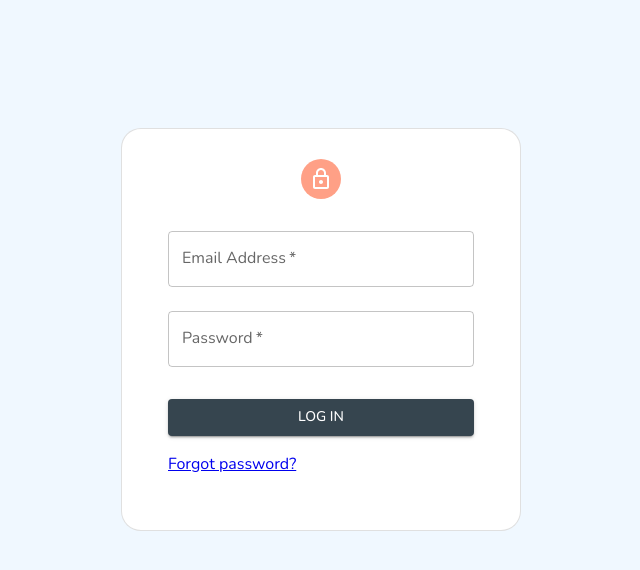
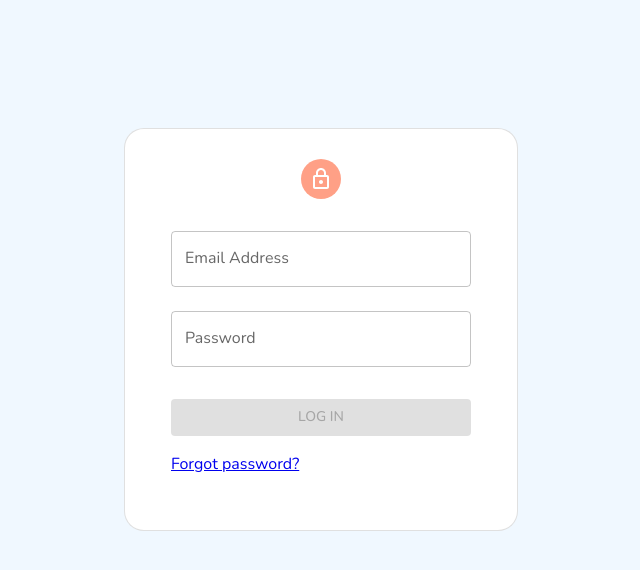
Before and after one commit to open-cafe/vite.employe-management-system, a React (Vite) app: page /login in a window 1280 px wide. Shown: the top 570 px of the page, without its empty margins (319-959 px from the left). Built offline with nearby package versions, Linux system fonts and the light colour scheme; no server answers.

Commit message:
added hook-form

```diff
--- a/package.json
+++ b/package.json
@@ -16,6 +16,8 @@
   "dependencies": {
     "@emotion/react": "^11.10.6",
     "@emotion/styled": "^11.10.6",
+    "@hookform/devtools": "^4.3.1",
+    "@hookform/resolvers": "^3.1.0",
     "@mui/icons-material": "^5.11.16",
     "@mui/material": "^5.12.3",
     "@mui/x-date-pickers": "^6.4.0",
@@ -31,7 +33,9 @@
     "prettier": "^2.8.8",
     "react": "^18.2.0",
     "react-dom": "^18.2.0",
-    "react-router-dom": "^6.10.0"
+    "react-hook-form": "^7.44.3",
+    "react-router-dom": "^6.10.0",
+    "yup": "^1.2.0"
   },
   "devDependencies": {
     "@testing-library/jest-dom": "^5.16.5",
--- /dev/null
+++ b/src/containers/ChangePassword/changePasswordSchema.ts
@@ -0,0 +1,18 @@
+import * as yup from 'yup';
+
+const changePasswordSchema = yup.object({
+  oldPassword: yup.string().required('This field is required'),
+  newPassword: yup
+    .string()
+    .required('Add your new password')
+    .matches(
+      /^.*(?=.{8,})((?=.*[!@#$%^&*()\-_=+{};:,<.>]){1})(?=.*\d)((?=.*[a-z]){1})((?=.*[A-Z]){1}).*$/,
+      'Password should have atleast 8 characters'
+    ),
+  confirmPassword: yup
+    .string()
+    .oneOf([yup.ref('newPassword')], 'Your passwords do not match.')
+    .required('Confirm your password'),
+});
+
+export default changePasswordSchema;
--- a/src/containers/ChangePassword/index.tsx
+++ b/src/containers/ChangePassword/index.tsx
@@ -19,6 +19,10 @@ import { useState } from 'react';
 import { useNavigate } from 'react-router-dom';
 import MainLayout from '@/layout/MainLayout';
 import { AxiosError } from 'axios';
+import { useForm } from 'react-hook-form';
+import { DevTool } from '@hookform/devtools';
+import { yupResolver } from '@hookform/resolvers/yup';
+import changePasswordSchema from './changePasswordSchema';
 
 interface ErrorData {
   errorObj: {
@@ -27,10 +31,25 @@ interface ErrorData {
   };
 }
 
+type formValues = {
+  oldPassword: string;
+  newPassword: string;
+  confirmPassword: string;
+};
+
 const ChangePassword = () => {
-  const [oldPassword, setoldPassword] = useState('');
-  const [newPassword, setnewPassword] = useState('');
-  const [confrmPassword, setconfirmPassword] = useState('');
+  const form = useForm<formValues>({
+    defaultValues: {
+      oldPassword: '',
+      newPassword: '',
+      confirmPassword: '',
+    },
+    resolver: yupResolver(changePasswordSchema),
+    mode: 'onChange',
+  });
+
+  const { register, control, formState, handleSubmit, reset } = form;
+  const { errors } = formState;
   const { passwordChangeAction, passwordchangeLoading } = useChangePassword();
   const [alertOpen, setAlertOpen] = useState(false);
   const [alertSeverity, setAlertSeverity] = useState<
@@ -43,13 +62,14 @@ const ChangePassword = () => {
 
   const navigate = useNavigate();
 
-  const handleSubmit = async () => {
+  const onSubmit = async (data: formValues) => {
+    console.log(data);
     const changePassowrdCredentials = {
-      oldPassword: oldPassword,
-      newPassword: newPassword,
+      oldPassword: data.oldPassword,
+      newPassword: data.newPassword,
     };
 
-    if (newPassword === confrmPassword) {
+    if (data.newPassword === data.confirmPassword) {
       passwordChangeAction(changePassowrdCredentials, {
         onSuccess: (data) => {
           if (data) {
@@ -67,9 +87,7 @@ const ChangePassword = () => {
           setAlertOpen(true);
         },
       });
-      setoldPassword('');
-      setnewPassword('');
-      setconfirmPassword('');
+      reset();
     } else {
       setAlertSeverity('warning');
       setAlertMessage('confrim password is not equal to new password');
@@ -85,53 +103,62 @@ const ChangePassword = () => {
               <Typography component="h1" variant="h5">
                 Change password
               </Typography>
+              <form onSubmit={handleSubmit(onSubmit)}>
                 <Box sx={TextFieldStyles.container}>
                   <TextField
                     sx={TextFieldStyles.size}
                     margin="normal"
                     id="oldpassword"
-                  name="oldpassword"
                     label="Old Password"
                     type="password"
-                  value={oldPassword}
-                  onChange={(e) => setoldPassword(e.target.value)}
-                  required
+                    {...register('oldPassword')}
                   />
+                  <Typography
+                    variant="h6"
+                    sx={{ color: 'red', fontSize: '14px' }}
+                  >
+                    {errors.oldPassword?.message}
+                  </Typography>
                   <TextField
                     margin="normal"
                     id="newPassword"
-                  name="newPassword"
                     label="New Password"
                     type="password"
                     autoComplete="current-password"
-                  value={newPassword}
-                  onChange={(e) => setnewPassword(e.target.value)}
                     sx={TextFieldStyles.size}
-                  required
+                    {...register('newPassword')}
                   />
+                  <Typography
+                    variant="h6"
+                    sx={{ color: 'red', fontSize: '14px' }}
+                  >
+                    {errors.newPassword?.message}
+                  </Typography>
                   <TextField
                     margin="normal"
                     id="confirmPassword"
-                  name="conmfirPassword"
                     label="Confirm Password"
                     type="password"
                     autoComplete="current-password"
-                  value={confrmPassword}
-                  onChange={(e) => setconfirmPassword(e.target.value)}
                     sx={TextFieldStyles.size}
-                  required
+                    {...register('confirmPassword')}
                   />
-
+                  <Typography
+                    variant="h6"
+                    sx={{ color: 'red', fontSize: '14px' }}
+                  >
+                    {errors.confirmPassword?.message}
+                  </Typography>
                   <Button
                     type="submit"
                     fullWidth
                     variant="contained"
                     sx={CommonStyles.button}
-                  onClick={() => handleSubmit()}
                   >
                     Change Passowrd
                   </Button>
                 </Box>
+              </form>
             </Box>
           </CardContent>
         </Card>
@@ -149,6 +176,7 @@ const ChangePassword = () => {
           </Alert>
         </Snackbar>
       </Box>
+      <DevTool control={control} />
     </MainLayout>
   );
 };
--- /dev/null
+++ b/src/containers/Login/LoginSchema.ts
@@ -0,0 +1,17 @@
+import * as yup from 'yup';
+
+const schema = yup.object({
+  email: yup
+    .string()
+    .email('invalid email format')
+    .required('email is required'),
+  password: yup
+    .string()
+    .required('Please enter password')
+    .matches(
+      /^.*(?=.{8,})((?=.*[!@#$%^&*()\-_=+{};:,<.>]){1})(?=.*\d)((?=.*[a-z]){1})((?=.*[A-Z]){1}).*$/,
+      'Password must contain at least 8 characters, one uppercase, one number and one special case character'
+    ),
+});
+
+export default schema;
--- a/src/containers/Login/index.tsx
+++ b/src/containers/Login/index.tsx
@@ -13,19 +13,36 @@ import {
 } from '@mui/material';
 import Grid from '@mui/material/Grid';
 import { setCookie } from '../../utils/authCookies';
-
+import { useForm } from 'react-hook-form';
 import { cookieName } from '../../constants/environment';
 import { useState } from 'react';
 import LoginLayout from '@/layout/LoginLayout';
 import useAuth from '@/hooks/useAuth';
 import useCurrentUser from '@/hooks/useCurrentUser';
+import { DevTool } from '@hookform/devtools';
+import schema from './LoginSchema';
+import { yupResolver } from '@hookform/resolvers/yup';
 
 const Login = () => {
+  type formValues = {
+    email: string;
+    password: string;
+  };
+
+  const form = useForm<formValues>({
+    defaultValues: {
+      email: '',
+      password: '',
+    },
+    resolver: yupResolver(schema),
+    mode: 'onChange',
+  });
+
+  const { register, control, handleSubmit, formState } = form;
+  const { errors, isSubmitting, isValid } = formState;
+
   const navigate = useNavigate();
   const { loginAction, loginLoading } = useAuth();
-
-  const [enteredEmail, setEnteredEmail] = useState('');
-  const [enteredPassword, setEnteredPassword] = useState('');
   const [alertOpen, setAlertOpen] = useState(false);
   const [alertSeverity, setAlertSeverity] = useState<
     'success' | 'error' | 'info' | 'warning'
@@ -34,18 +51,18 @@ const Login = () => {
   const handleAlertClose = () => {
     setAlertOpen(false);
   };
-  const handleSubmit = async () => {
+
+  const onSubmit = (data: formValues) => {
     const loginCredentials = {
-      email: enteredEmail,
-      password: enteredPassword,
+      email: data.email,
+      password: data.password,
     };
-
     loginAction(loginCredentials, {
-      onSuccess: (data) => {
-        if (data) {
-          setCookie(cookieName, data?.data?.data?.access_token);
-          if (data?.data?.data?.role === 'Employee') {
-            if (data?.data?.data?.employeeDetail) {
+      onSuccess: (value) => {
+        if (value) {
+          setCookie(cookieName, value?.data?.data?.access_token);
+          if (value?.data?.data?.role === 'Employee') {
+            if (value?.data?.data?.employeeDetail) {
               navigate(`/`);
             } else {
               navigate('/employeeonboarding');
@@ -61,8 +78,6 @@ const Login = () => {
         setAlertOpen(true);
       },
     });
-    setEnteredEmail('');
-    setEnteredPassword('');
   };
 
   return (
@@ -84,39 +99,53 @@ const Login = () => {
           <CardContent>
             <Box>
               <Box>
+                <form onSubmit={handleSubmit(onSubmit)} noValidate>
+                  <Box sx={{ minWidth: '300px', maxWidth: '350px' }}>
                     <TextField
                       margin="normal"
                       id="email"
-                  name="email"
                       label="Email Address"
                       autoComplete="email"
-                  value={enteredEmail}
-                  onChange={(e) => setEnteredEmail(e.target.value)}
+                      {...register('email')}
                       fullWidth
-                  required
                     />
+                    <Typography
+                      variant="h6"
+                      sx={{ fontSize: '14px', color: 'red' }}
+                    >
+                      {errors.email?.message}
+                    </Typography>
+                  </Box>
+
+                  <Box sx={{ minWidth: '200px', maxWidth: '350px' }}>
                     <TextField
                       margin="normal"
                       id="password"
-                  name="password"
                       label="Password"
                       type="password"
                       autoComplete="current-password"
-                  value={enteredPassword}
-                  onChange={(e) => setEnteredPassword(e.target.value)}
+                      {...register('password')}
                       fullWidth
-                  required
                     />
+                    <Typography
+                      variant="h6"
+                      sx={{ fontSize: '14px', color: 'red' }}
+                    >
+                      {errors.password?.message}
+                    </Typography>
+                  </Box>
 
                   <Button
+                    disabled={isSubmitting || !isValid}
                     type="submit"
                     fullWidth
                     variant="contained"
                     sx={{ mt: 3, mb: 2 }}
-                  onClick={() => handleSubmit()}
                   >
                     Log In
                   </Button>
+                </form>
+
                 <Grid container>
                   <Grid item xs>
                     <Link to="/sendresetpasswordmail">Forgot password?</Link>
@@ -140,6 +169,7 @@ const Login = () => {
           {alertMessage}
         </Alert>
       </Snackbar>
+      <DevTool control={control} />
     </LoginLayout>
   );
 };
--- /dev/null
+++ b/src/containers/ResetPassowrdMailForm/ResetPasswordMailFormSchema.ts
@@ -0,0 +1,10 @@
+import * as yup from 'yup';
+
+const schema = yup.object({
+  email: yup
+    .string()
+    .email('invalid email format')
+    .required('Email field is required'),
+});
+
+export default schema;
--- a/src/containers/ResetPassowrdMailForm/index.tsx
+++ b/src/containers/ResetPassowrdMailForm/index.tsx
@@ -7,15 +7,32 @@ import {
   CardContent,
   Snackbar,
   Alert,
+  Typography,
 } from '@mui/material';
 
 import { useState } from 'react';
 import LoginLayout from '@/layout/LoginLayout';
 import useSendResetEmail from '@/hooks/useSendResetEmail';
 import ResetFormStyles from '@/style/ResetForm.styles';
+import { DevTool } from '@hookform/devtools';
+import { useForm } from 'react-hook-form';
+import schema from './ResetPasswordMailFormSchema';
+import { yupResolver } from '@hookform/resolvers/yup';
 
 const ResetPassowrdMailForm = () => {
-  const [enteredEmail, setEnteredEmail] = useState('');
+  type formValues = {
+    email: string;
+  };
+
+  const form = useForm<formValues>({
+    defaultValues: {
+      email: '',
+    },
+    resolver: yupResolver(schema),
+    mode: 'onChange',
+  });
+  const { register, control, handleSubmit, formState, reset } = form;
+  const { errors } = formState;
   const [alertOpen, setAlertOpen] = useState(false);
   const [alertSeverity, setAlertSeverity] = useState<
     'success' | 'error' | 'info' | 'warning'
@@ -28,9 +45,9 @@ const ResetPassowrdMailForm = () => {
     setAlertOpen(false);
   };
 
-  const handleSubmit = async () => {
+  const onSubmit = async (data: formValues) => {
     const sendEmailCredentials = {
-      email: enteredEmail,
+      email: data.email,
     };
 
     emailSendChangeAction(sendEmailCredentials, {
@@ -45,7 +62,7 @@ const ResetPassowrdMailForm = () => {
         setAlertOpen(true);
       },
     });
-    setEnteredEmail('');
+    reset();
   };
 
   return (
@@ -54,29 +71,40 @@ const ResetPassowrdMailForm = () => {
         <Box>
           <CardContent>
             <Box>
-              <Box>
+              <form onSubmit={handleSubmit(onSubmit)}>
+                <Box
+                  sx={{
+                    display: 'flex',
+                    flexDirection: 'column',
+                    maxWidth: '400px',
+                    alignItems: 'flex-start',
+                  }}
+                >
                   <TextField
                     margin="normal"
                     id="email"
-                  name="email"
                     label="Email Address"
                     autoComplete="email"
-                  value={enteredEmail}
-                  onChange={(e) => setEnteredEmail(e.target.value)}
                     fullWidth
-                  required
+                    {...register('email')}
                   />
 
+                  <Typography
+                    variant="h6"
+                    sx={{ fontSize: '14px', color: 'red' }}
+                  >
+                    {errors.email?.message}
+                  </Typography>
                   <Button
                     type="submit"
                     fullWidth
                     variant="contained"
                     sx={ResetFormStyles.button}
-                  onClick={() => handleSubmit()}
                   >
                     Send Email
                   </Button>
                 </Box>
+              </form>
             </Box>
           </CardContent>
         </Box>
@@ -95,6 +123,7 @@ const ResetPassowrdMailForm = () => {
           {alertMessage}
         </Alert>
       </Snackbar>
+      <DevTool control={control} />
     </LoginLayout>
   );
 };
--- a/src/style/ResetForm.styles.ts
+++ b/src/style/ResetForm.styles.ts
@@ -5,6 +5,7 @@ const ResetFormStyles = {
     maxWidth: '400px',
     borderRadius: '20px',
     p: '30px',
+    width: '50%',
   },
   button: {
     mt: 3,
```
Also changed, not shown: src/containers/ResetPassword/ResetPasswordSchema.ts (added, +8 -0 lines), 1 other file (tests, documents, lock files or other folders). Lines whose indentation alone changed are shown as unchanged.
